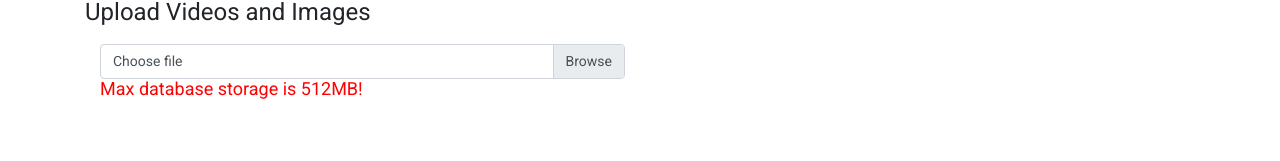
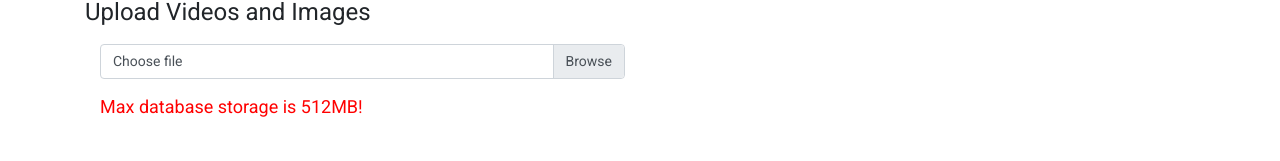
Before and after one commit to swz22/jtube, an Angular app in the folder src/client/: page /upload in a window 1280 px wide. Shown: the part 188-349 px from the top of the page. Built offline with nearby package versions, Linux system fonts and the light colour scheme; no server answers.

Commit message:
updated styling

```diff
--- a/src/client/src/app/components/upload-page/upload-page.component.html
+++ b/src/client/src/app/components/upload-page/upload-page.component.html
@@ -8,7 +8,7 @@
           <input type="file" class="custom-file-input" name="file" id="file1" (change)="onFileSelect($event)">
           <label class="custom-file-label" for="file1" id="file-label">Choose file</label>
         </div>
-        <p style="font-size: large; color:red"> Max database storage is 512MB!</p>
+        <p class="note"> Max database storage is 512MB!</p>
       </div>
 
       <div style="margin-left: 3em;">
--- a/src/client/src/app/components/upload-page/upload-page.component.scss
+++ b/src/client/src/app/components/upload-page/upload-page.component.scss
@@ -63,6 +63,12 @@
   font-size: 1.3em;
 }
 
+.note {
+  font-size: large;
+  color:red;
+  margin-top: 1em;
+}
+
 #buttoncontainer {
   display: flex;
   flex-direction: column;
```
Also changed, not shown: 3 other files (tests, documents, lock files or other folders).
